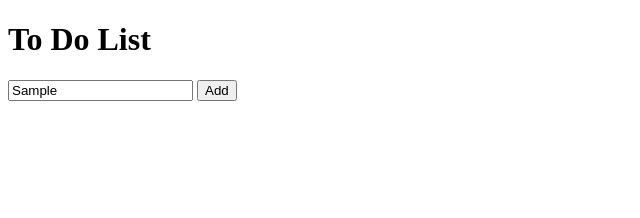
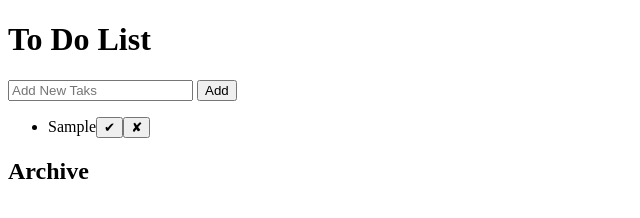
Before and after one commit to s19835/To-Do-List-Web, a plain HTML site: page index.html in a window 1280 px wide. Both pictures are taken after typing "Sample" into the empty fields and a click on the button "Add". Shown: the whole page, without its empty margins (0-640 px from the left). Drawn offline with Linux system fonts and the light colour scheme.

Commit message:
archive list added

```diff
--- a/index.html
+++ b/index.html
@@ -16,6 +16,10 @@
         <ul id="todotasks"></ul>
     </div>
 
+    <div>
+        <h2>Archive</h2>
+        <ul id="archive"></ul>
+    </div>
     <script src="./script.js"></script>
 </body>
 </html>
--- a/script.js
+++ b/script.js
@@ -1,14 +1,39 @@
 document.addEventListener('DOMContentLoaded', () => {
     const form = document.getElementById("todolist");
     const input = document.getElementById("task");
-    const todolist = document.getElementById("todotasks");
 
     form.addEventListener('submit', (e) => {
         e.preventDefault();
-        addTask();
+        addTask(input.value);
+        input.value = '';
     })
 });
 
-function addTask() {
-    alert("task added");
+function addTask(task) {
+    const todolist = document.getElementById("todotasks");
+    const archive = document.getElementById("archive");
+    const list = document.createElement('li');
+    list.innerText = task;
+
+    const checkButton = document.createElement('button');
+    const deleteButton = document.createElement('button');
+
+    checkButton.textContent = '✔';
+    checkButton.addEventListener('click', () => {
+        list.classList.toggle('completed');
+        const archiveList = document.createElement('li');
+        archiveList.textContent = task;
+        archive.appendChild(archiveList);
+        todolist.removeChild(list);
+    });
+
+    deleteButton.textContent = '✘'
+    deleteButton.addEventListener('click', () => {
+        todolist.removeChild(list);
+    })
+
+
+    list.appendChild(checkButton);
+    list.appendChild(deleteButton);
+    todolist.appendChild(list);
 }
```
